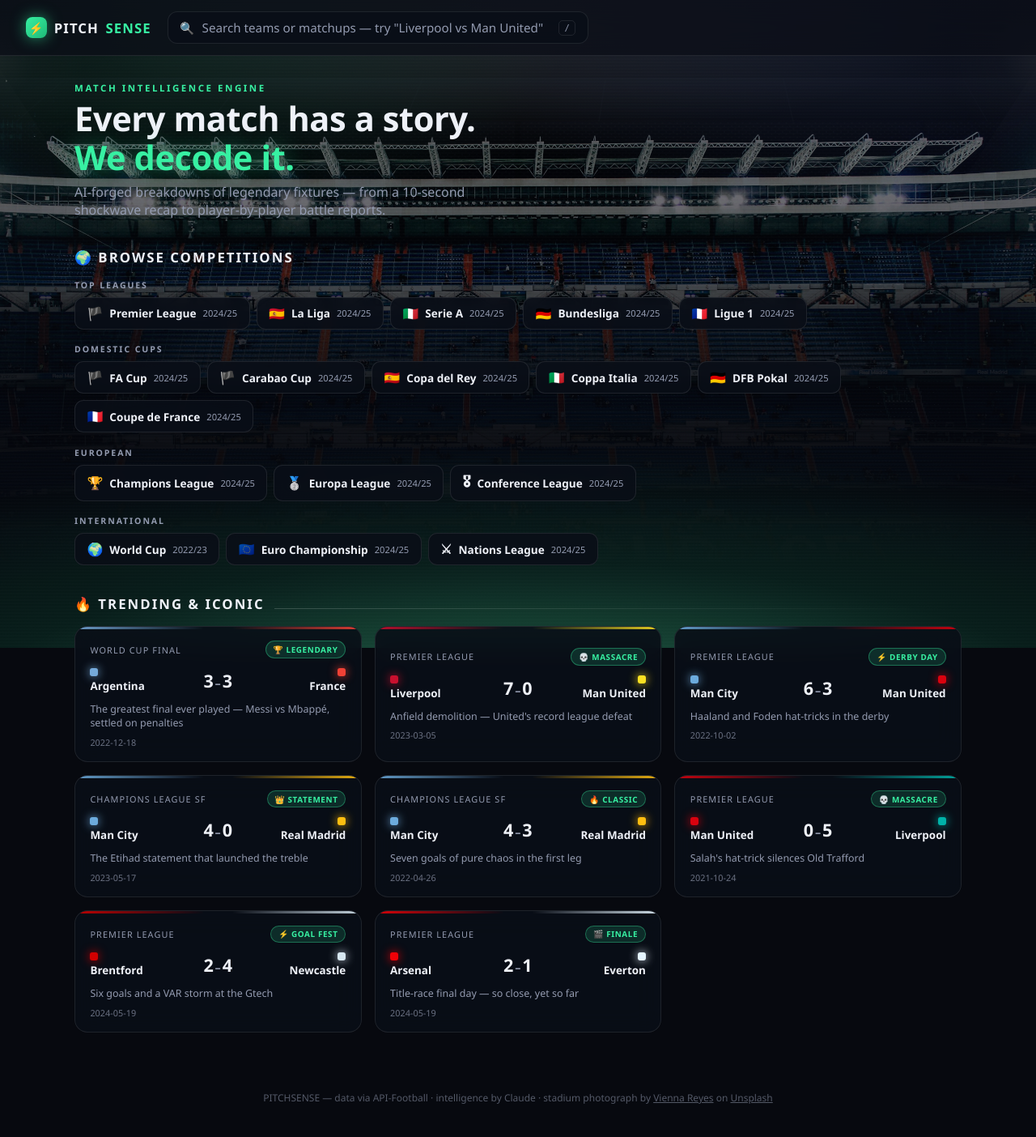
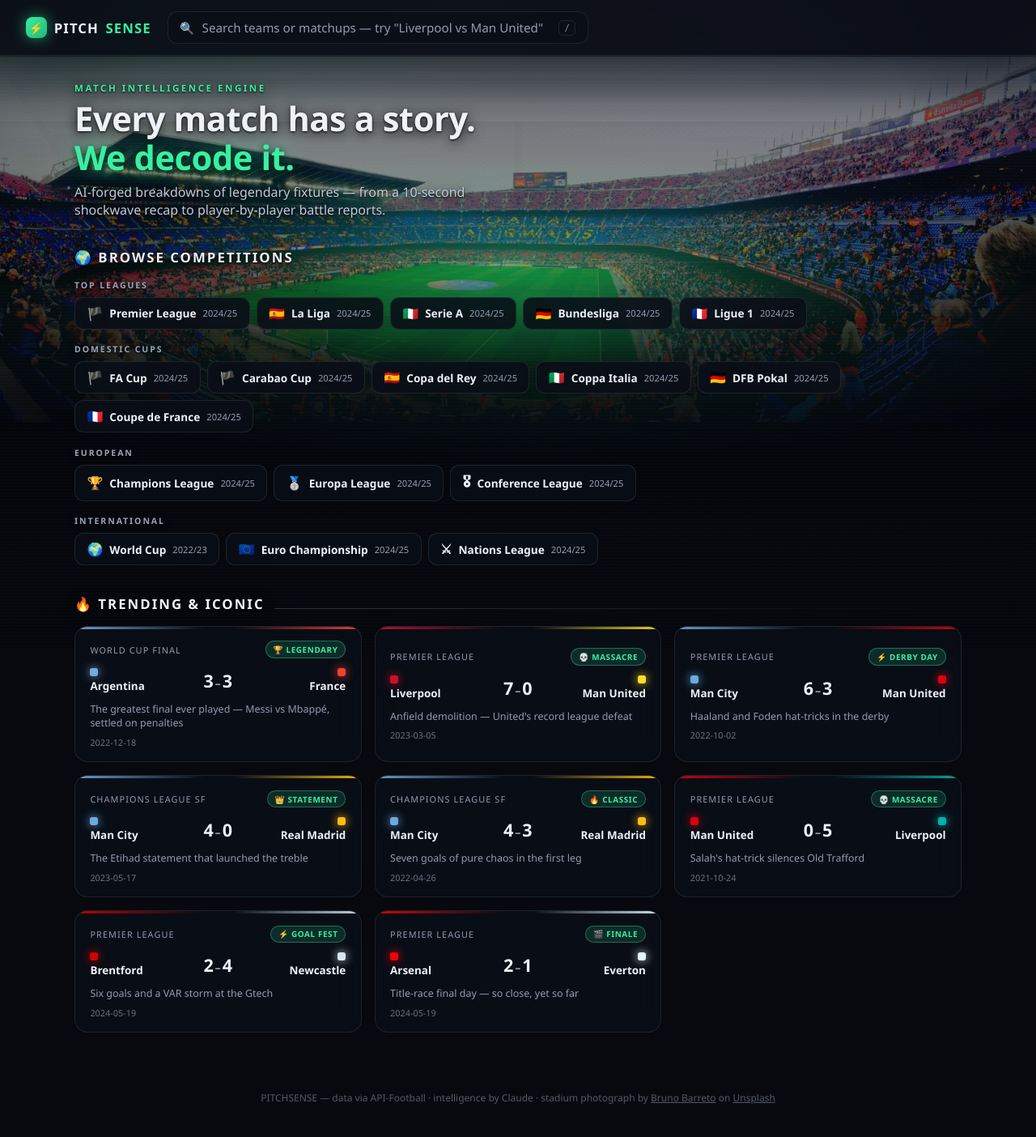
Before and after one commit to ryanspeizer22/football-analytics-app, a FastAPI app: page / in a window 1280 px wide. Shown: the whole page at 81% size. Run offline with FastAPI, Linux system fonts and the light colour scheme.

Commit message:
Swap stadium backdrop to a wide Camp Nou panoramic
Replaces the Bernabéu crop with Bruno Barreto's panoramic of the Camp Nou
bowl (Unsplash License, free for commercial use), so the green pitch, lower
tiers and crowd scale read across the full width of the screen.

The source is 2.84:1, so `cover` would have cropped away the very sweep that
makes it worth using — the width is pinned instead and the band anchored high,
keeping the whole bowl in frame. It is also a daylight shot rather than a
night one: exposure is pulled down and saturation pushed hard so the turf
stays vivid green instead of going grey, and the near-white overcast sky gets
its own fade so it can't glare at the top of a dark page. The emerald spill
was re-aimed from the foot of the viewport to the turf mid-frame, where a
panoramic actually puts the pitch.

Brightening the image cost contrast on headings that sit directly on it, so
those now carry a text-shadow scrim rather than the image being darkened back
down — legibility without giving up the atmosphere that was the point.

Co-Authored-By: Claude Opus 5 <noreply@anthropic.com>

```diff
--- a/templates/index.html
+++ b/templates/index.html
@@ -45,7 +45,7 @@
     }
 
     /* ===== Immersive stadium atmosphere =====
-       Base layer is a photograph of the Santiago Bernabéu by Vienna Reyes
+       Base layer is a wide panoramic of the Camp Nou bowl by Bruno Barreto
        (Unsplash License — free for commercial use), served locally so the
        page has no third-party image dependency. The procedural SVG stays
        underneath as a fallback if the photo ever fails to load. */
@@ -57,16 +57,25 @@
 
     .ambient .photo {
       position: absolute; inset: 0;
-      background-image: var(--stadium-photo, url("/static/stadium-bernabeu.jpg"));
-      background-size: cover;
-      background-position: center 22%;
-      /* Heavily knocked back: the photo is atmosphere, and body copy has to
-         stay legible on top of the crowd's high-frequency detail. */
-      opacity: var(--stadium-photo-opacity, 0.95);
-      /* Brighter and less desaturated than before so the stand structure and
-         the blue seating read as architecture rather than silhouette. */
-      filter: grayscale(0.14) contrast(1.08) brightness(0.82) saturate(1.12);
-      transform: scale(1.04);  /* hides edge softness from the blur/vignette */
+      background-image: var(--stadium-photo, url("/static/stadium-campnou.jpg"));
+      /* The source is a 2.84:1 panorama. `cover` on a normal viewport would
+         crop the sweep away, so the width is pinned and the band is anchored
+         high — keeping the whole bowl, pitch and crowd across the screen. */
+      background-size: 100% auto;
+      background-position: center 20%;
+      background-repeat: no-repeat;
+      opacity: var(--stadium-photo-opacity, 1);
+      /* Daylight source against a dark UI: pulled down in exposure, pushed hard
+         in saturation so the turf reads as vivid green rather than grey-green. */
+      filter: contrast(1.18) brightness(0.78) saturate(1.62);
+    }
+
+    /* The panorama's overcast sky is near-white and would glare at the top of
+       a dark page — fade it out independently of the main vignette. */
+    .ambient .photo::after {
+      content: ""; position: absolute; inset: 0;
+      background: linear-gradient(180deg,
+        var(--bg) 0%, rgba(7,9,15,0.82) 7%, rgba(7,9,15,0.25) 16%, transparent 30%);
     }
 
     .ambient .architecture {
@@ -89,14 +98,15 @@
       mix-blend-mode: screen;  /* light adds to the photo instead of veiling it */
     }
 
-    /* Emerald pitch glow, rising off the turf at the base of the frame. */
+    /* Emerald spill, aimed at the turf inside the bowl rather than the base of
+       the viewport — the pitch sits mid-frame in a panoramic, not at the foot. */
     .ambient .pitch-glow {
-      position: absolute; left: 0; right: 0; bottom: 0; height: 55vh;
+      position: absolute; left: 0; right: 0; top: 0; height: 88vh;
       pointer-events: none; mix-blend-mode: screen;
       background:
-        radial-gradient(130% 105% at 50% 122%, rgba(42, 235, 145, 0.30) 0%,
-                        rgba(26, 178, 110, 0.15) 40%, transparent 74%),
-        radial-gradient(75% 58% at 50% 116%, rgba(140, 255, 200, 0.16), transparent 70%);
+        radial-gradient(52% 26% at 50% 46%, rgba(46, 240, 150, 0.34) 0%,
+                        rgba(28, 185, 115, 0.16) 45%, transparent 74%),
+        radial-gradient(88% 40% at 50% 52%, rgba(30, 200, 125, 0.14), transparent 72%);
     }
 
     /* Heavy dark vignette — the photo shows through at the top and corners,
@@ -107,14 +117,15 @@
       background:
         /* Corner vignette — keeps the frame dark without flattening the middle. */
         radial-gradient(125% 95% at 50% 18%, transparent 30%, rgba(4,6,12,0.55) 72%, rgba(4,6,12,0.9) 100%),
-        /* Vertical fall-off: stadium reads across the hero, then hands the
-           page over to solid background before the content grid begins. */
+        /* Vertical fall-off: the bowl reads across the hero, then the page
+           hands over to solid ground before the content grid begins. */
         linear-gradient(180deg,
-          rgba(4,6,12,0.55) 0%,
-          rgba(4,6,12,0.28) 18%,
-          rgba(4,6,12,0.55) 42%,
-          rgba(4,6,12,0.90) 66%,
-          var(--bg) 88%);
+          rgba(4,6,12,0.62) 0%,
+          rgba(4,6,12,0.24) 20%,
+          rgba(4,6,12,0.42) 40%,
+          rgba(4,6,12,0.86) 60%,
+          rgba(4,6,12,0.97) 74%,
+          var(--bg) 84%);
     }
     .ambient .grain { /* scanline texture, keeps large gradients from banding */
       position: absolute; inset: 0;
@@ -219,6 +230,12 @@
     .view.active { display: block; animation: viewIn 0.3s ease; }
     @keyframes viewIn { from { opacity: 0; transform: translateY(10px); } to { opacity: 1; } }
 
+    /* Bare text sits directly on the photograph, so it carries its own scrim.
+       A shadow keeps the stadium visible behind the words — darkening the
+       whole image instead would trade away the atmosphere to gain legibility. */
+    .eyebrow, .hero h1, .hero p, .section-head h2 {
+      text-shadow: 0 1px 3px rgba(0,0,0,0.95), 0 3px 16px rgba(0,0,0,0.85);
+    }
     .eyebrow {
       font-size: 0.72rem; font-weight: 800; letter-spacing: 0.22em;
       text-transform: uppercase; color: var(--neon); margin-bottom: 0.4rem;
@@ -227,8 +244,13 @@
       font-size: clamp(1.6rem, 4vw, 2.6rem); font-weight: 800; line-height: 1.15;
       margin-bottom: 0.5rem; letter-spacing: -0.01em;
     }
-    .hero h1 .glow { color: var(--neon); text-shadow: 0 0 28px rgba(55, 240, 162, 0.5); }
-    .hero p { color: var(--text-dim); max-width: 560px; }
+    .hero h1 .glow {
+      color: var(--neon);
+      text-shadow: 0 0 28px rgba(55, 240, 162, 0.55), 0 2px 10px rgba(0,0,0,0.9);
+    }
+    /* Lifted off --text-dim: the dim tone was tuned for a solid panel and
+       loses too much against crowd detail. */
+    .hero p { color: #c3cbdb; max-width: 560px; }
 
     .section-head {
       display: flex; align-items: baseline; gap: 0.8rem;
@@ -243,7 +265,8 @@
     .comp-group { margin-bottom: 1.1rem; }
     .comp-group-label {
       font-size: 0.66rem; font-weight: 800; letter-spacing: 0.18em;
-      text-transform: uppercase; color: var(--text-dim); margin-bottom: 0.5rem;
+      text-transform: uppercase; color: #9aa5ba; margin-bottom: 0.5rem;
+      text-shadow: 0 1px 3px rgba(0,0,0,0.95), 0 2px 10px rgba(0,0,0,0.8);
     }
     .comp-chips { display: flex; flex-wrap: wrap; gap: 0.5rem; }
     .comp-chip {
@@ -897,10 +920,10 @@
   <footer>
     PITCHSENSE — data via API-Football · intelligence by Claude ·
     stadium photograph by
-    <a href="https://unsplash.com/@viennachanges" target="_blank" rel="noopener noreferrer"
-       style="color:inherit">Vienna Reyes</a>
-    on <a href="https://unsplash.com/photos/soccer-field-LDuFjsin71k" target="_blank"
-          rel="noopener noreferrer" style="color:inherit">Unsplash</a>
+    <a href="https://unsplash.com/@brunobar" target="_blank" rel="noopener noreferrer"
+       style="color:inherit">Bruno Barreto</a>
+    on <a href="https://unsplash.com/photos/panoramic-photography-of-people-inside-a-soccer-stadium-oe9hCDWA2Fw"
+          target="_blank" rel="noopener noreferrer" style="color:inherit">Unsplash</a>
   </footer>
 
   <script>
```
Also changed, not shown: README.md, static/stadium-bernabeu.jpg (deleted), static/stadium-campnou.jpg (added).
